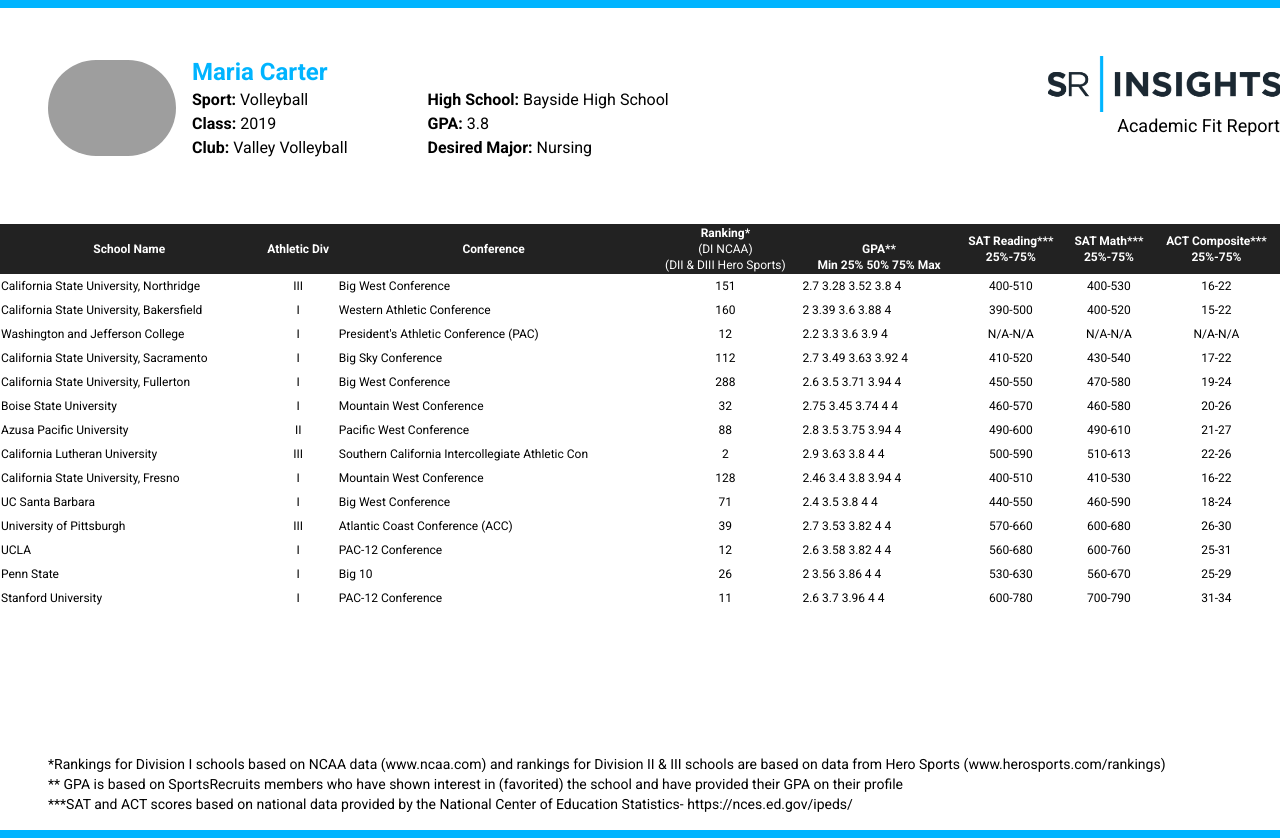
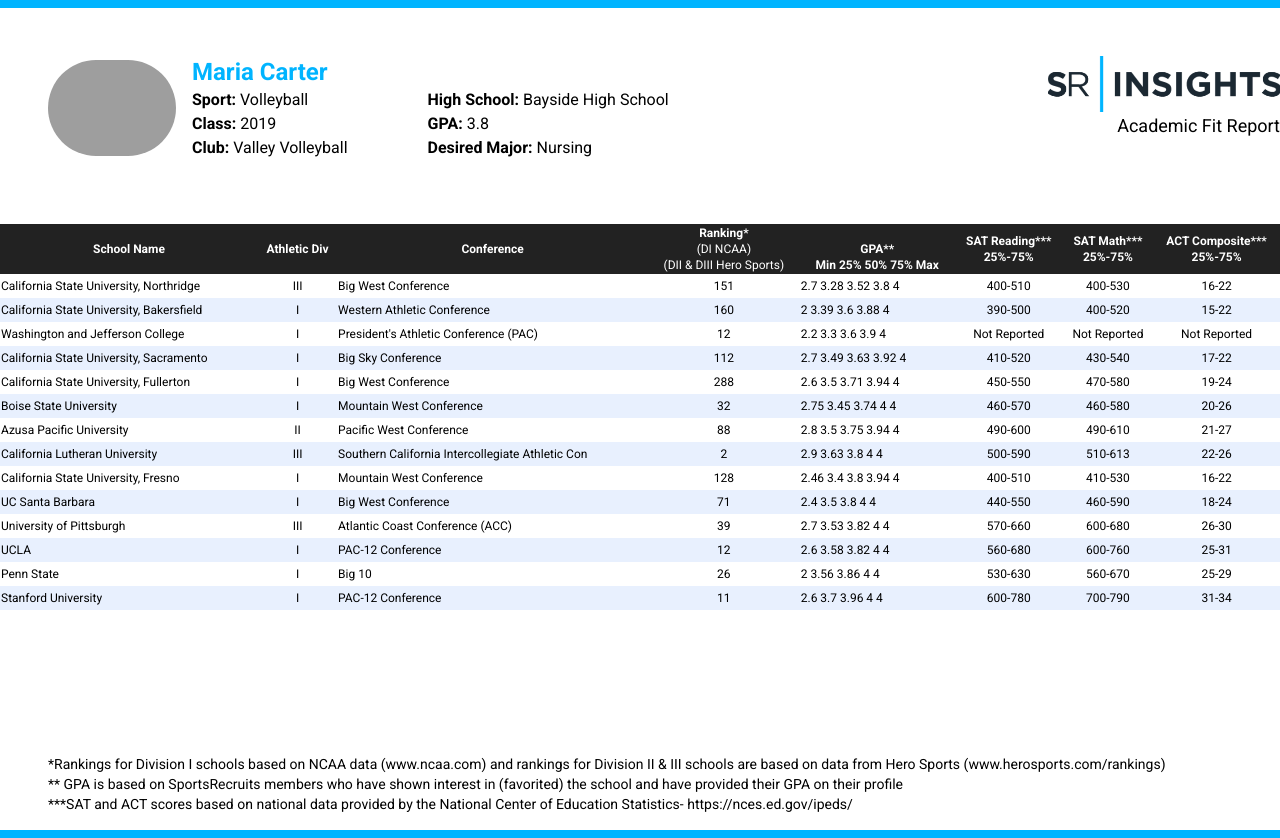
Before and after one commit to w0rd-driven/vue-challenge, a Vue app: page / in a window 1280 px wide. Built offline with nearby package versions, Linux system fonts and the light colour scheme; grey boxes are pictures that could not be loaded.

Commit message:
Table row color and formatting
Apply even row coloring using Tailwind's even: syntax
Format N/A responses to `Not Reported`

```diff
--- a/src/components/AcademicFitReport.vue
+++ b/src/components/AcademicFitReport.vue
@@ -69,7 +69,13 @@
         </tr>
       </thead>
       <tbody>
-        <TableRow v-for="(school, index) in athlete.report" :key="school.name" :index="index" :school="school" :athlete_gpa="athlete.gpa"></TableRow>
+        <TableRow
+          v-for="(school, index) in athlete.report"
+          :key="school.name"
+          :index="index"
+          :school="school"
+          :athlete_gpa="athlete.gpa"
+          class="even:bg-table-even"></TableRow>
       </tbody>
     </table>
     <footer class="text-sm mx-12 my-4">
--- a/src/components/TableRow.vue
+++ b/src/components/TableRow.vue
@@ -5,9 +5,9 @@
         <td class="text-left">{{ school.conference }}</td>
         <td>{{ school.ranking }}</td>
         <GPA :athlete_gpa="athlete_gpa" :school_gpa="school.gpa"></GPA>
-        <td>{{ school.sat.reading.min }}-{{ school.sat.reading.max }}</td>
-        <td>{{ school.sat.math.min }}-{{ school.sat.math.max }}</td>
-        <td>{{ school.act.min }}-{{ school.act.max }}</td>
+        <td>{{ getRange(school.sat.reading.min, school.sat.reading.max) }}</td>
+        <td>{{ getRange(school.sat.math.min, school.sat.math.max) }}</td>
+        <td>{{ getRange(school.act.min, school.act.max) }}</td>
     </tr>
 </template>
 
@@ -29,6 +29,14 @@
         school: {
             type: Object,
         },
+    },
+    methods: {
+        getRange: function (min, max) {
+            if (min == "N/A" && max == "N/A") {
+                return "Not Reported"
+            }
+            return `${min}-${max}`
+        }
     }
 };
 </script>
--- a/tailwind.config.js
+++ b/tailwind.config.js
@@ -21,6 +21,10 @@
       },
     },
   },
-  variants: {},
+  variants: {
+    extend: {
+      backgroundColor: ['even'],
+    }
+  },
   plugins: [],
 }
```
Also changed, not shown: 1 other file (tests, documents, lock files or other folders).
